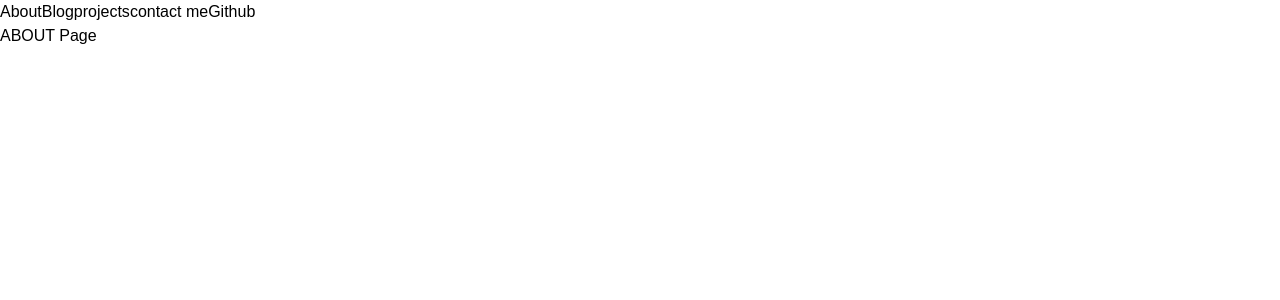
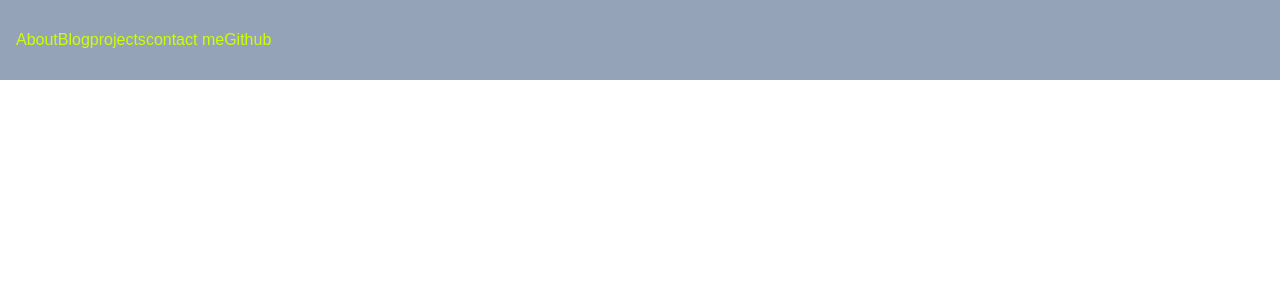
Before and after one commit to IsabelTizon/react-portfolio, a Next.js app: page / in a window 1280 px wide. Shown: the top 300 px of the page. Built offline with nearby package versions, Linux system fonts and the light colour scheme.

Commit message:
navbar css

```diff
--- a/src/components/Navbar.js
+++ b/src/components/Navbar.js
@@ -1,7 +1,10 @@
+"use client";
 import Link from "next/link";
 
 function Navbar() {
 	return (
+		<header className="bg-slate-400 text-[#CEFF00] w-full ease-in duration-300 fixed top-0 left-0 z-10">
+			<nav className="max-w-[1366px] mx-auto h-[80px] flex justify-between items-center  p-4">
 				<div>
 					<Link href="/">About</Link>
 					<Link href="/blog">Blog</Link>
@@ -9,6 +12,8 @@ function Navbar() {
 					<Link href="/contact">contact me</Link>
 					<Link href="/contact">Github</Link>
 				</div>
+			</nav>
+		</header>
 	);
 }
 
```
Lines whose indentation alone changed are shown as unchanged.
